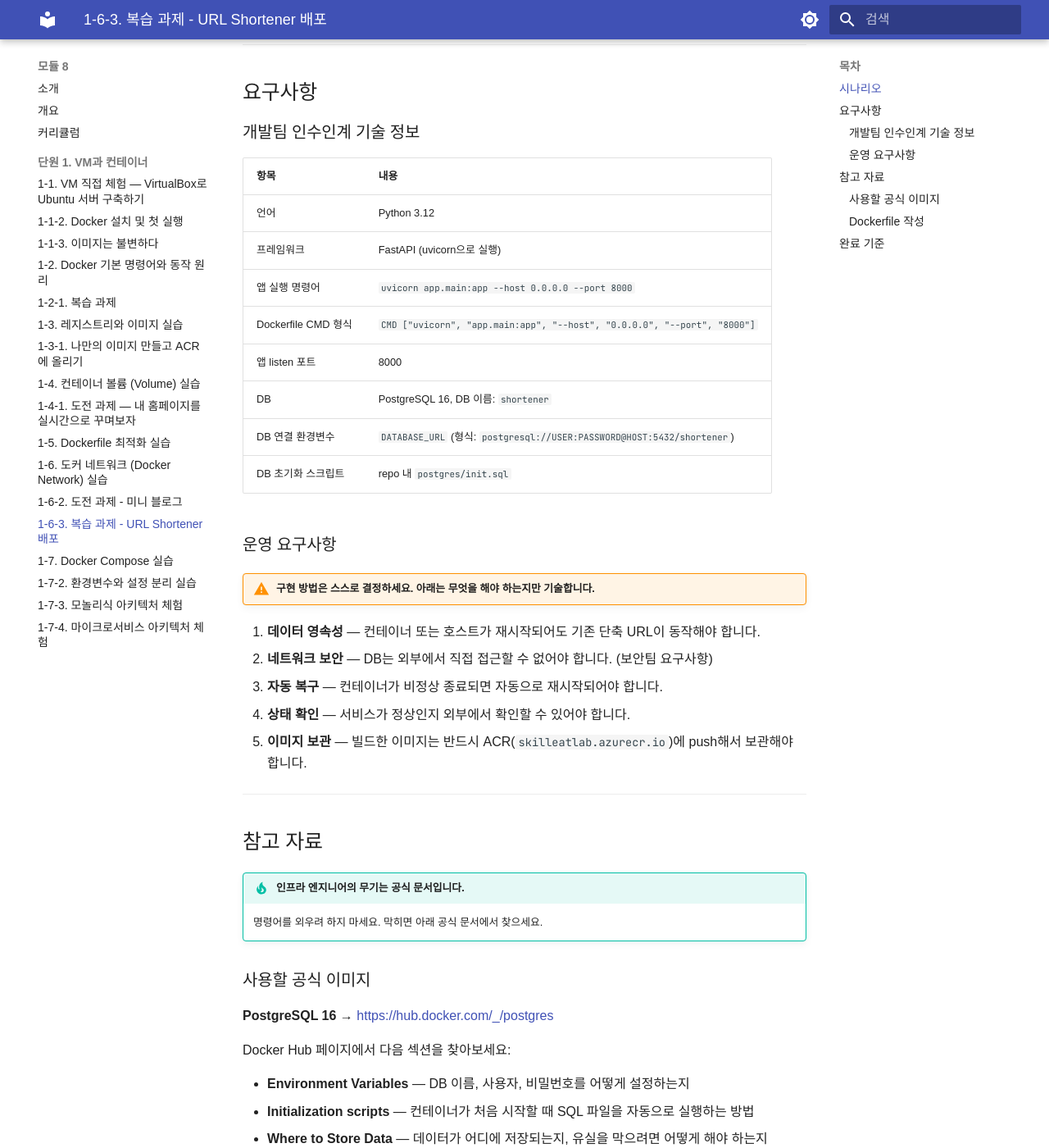
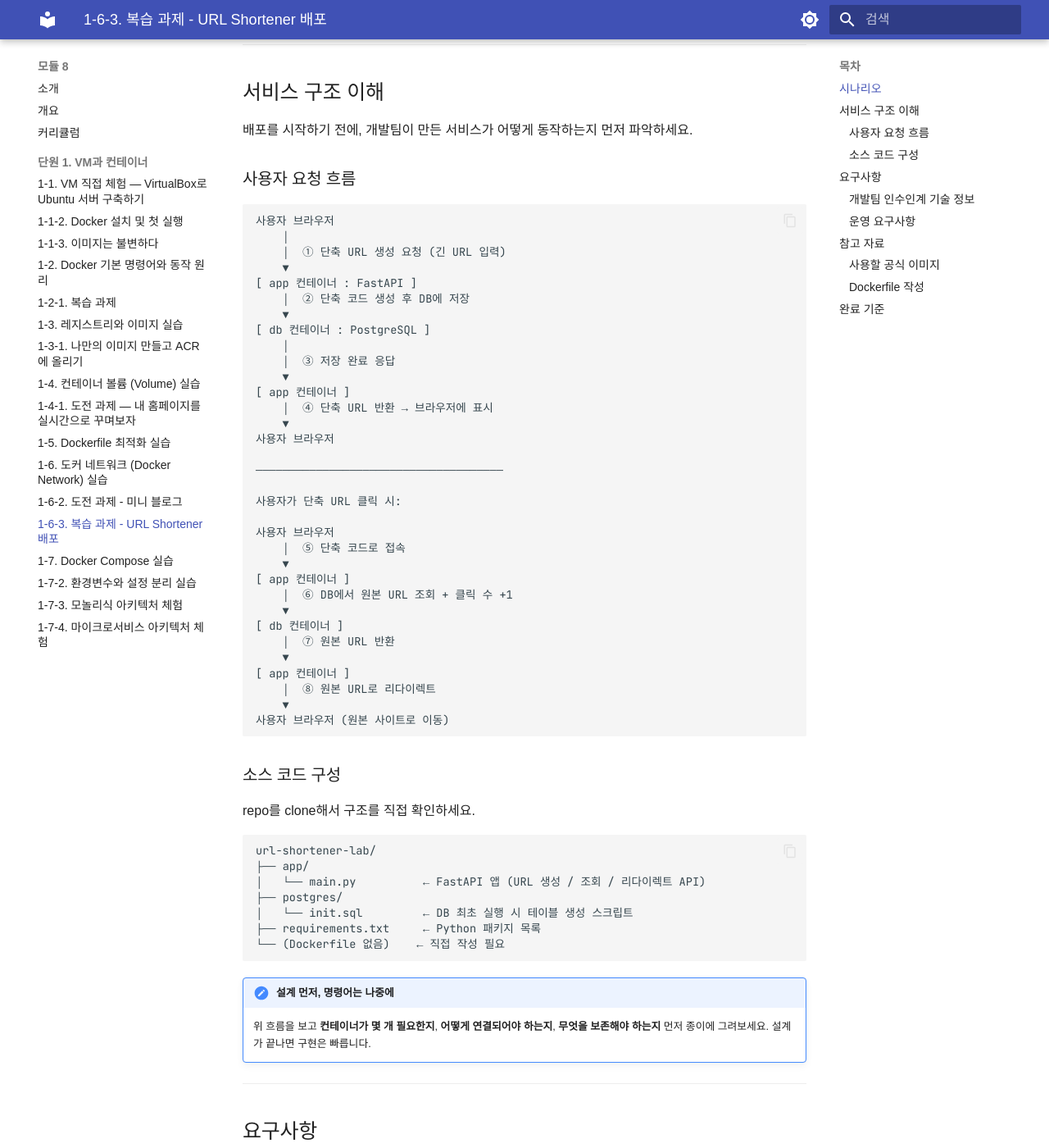
Before and after one commit to skilleat-labs/docker-k8s-labs, an MkDocs documentation site: the page built from docs/modules/module8/1-6-3.md, in a window 1280 px wide and 1400 px high, scrolled down 526 px. Shown: the whole window at 82% size. Built offline with MkDocs 1.6.1 and Material for MkDocs 9.7.7, drawn with Linux system fonts in a browser that asks for light colours; some web fonts are replaced.

Commit message:
docs: 모듈8 1-6-3 서비스 구조 및 플로우 섹션 추가
사용자 요청 흐름 다이어그램, 소스코드 구성, 설계 먼저 안내 추가

Co-Authored-By: Claude Sonnet 4.6 <noreply@anthropic.com>

````diff
--- a/docs/modules/module8/1-6-3.md
+++ b/docs/modules/module8/1-6-3.md
@@ -15,6 +15,69 @@
 
 당신은 신입 인프라 엔지니어입니다.
 명령어를 외우는 것이 아니라, **어디 가면 답이 있는지** 찾는 능력을 발휘할 차례입니다.
+
+---
+
+## 서비스 구조 이해
+
+배포를 시작하기 전에, 개발팀이 만든 서비스가 어떻게 동작하는지 먼저 파악하세요.
+
+### 사용자 요청 흐름
+
+```
+사용자 브라우저
+    │
+    │  ① 단축 URL 생성 요청 (긴 URL 입력)
+    ▼
+[ app 컨테이너 : FastAPI ]
+    │  ② 단축 코드 생성 후 DB에 저장
+    ▼
+[ db 컨테이너 : PostgreSQL ]
+    │
+    │  ③ 저장 완료 응답
+    ▼
+[ app 컨테이너 ]
+    │  ④ 단축 URL 반환 → 브라우저에 표시
+    ▼
+사용자 브라우저
+
+─────────────────────────────────────
+
+사용자가 단축 URL 클릭 시:
+
+사용자 브라우저
+    │  ⑤ 단축 코드로 접속
+    ▼
+[ app 컨테이너 ]
+    │  ⑥ DB에서 원본 URL 조회 + 클릭 수 +1
+    ▼
+[ db 컨테이너 ]
+    │  ⑦ 원본 URL 반환
+    ▼
+[ app 컨테이너 ]
+    │  ⑧ 원본 URL로 리다이렉트
+    ▼
+사용자 브라우저 (원본 사이트로 이동)
+```
+
+### 소스 코드 구성
+
+repo를 clone해서 구조를 직접 확인하세요.
+
+```
+url-shortener-lab/
+├── app/
+│   └── main.py          ← FastAPI 앱 (URL 생성 / 조회 / 리다이렉트 API)
+├── postgres/
+│   └── init.sql         ← DB 최초 실행 시 테이블 생성 스크립트
+├── requirements.txt     ← Python 패키지 목록
+└── (Dockerfile 없음)    ← 직접 작성 필요
+```
+
+!!! note "설계 먼저, 명령어는 나중에"
+    위 흐름을 보고 **컨테이너가 몇 개 필요한지**, **어떻게 연결되어야 하는지**,
+    **무엇을 보존해야 하는지** 먼저 종이에 그려보세요.
+    설계가 끝나면 구현은 빠릅니다.
 
 ---
 
````
